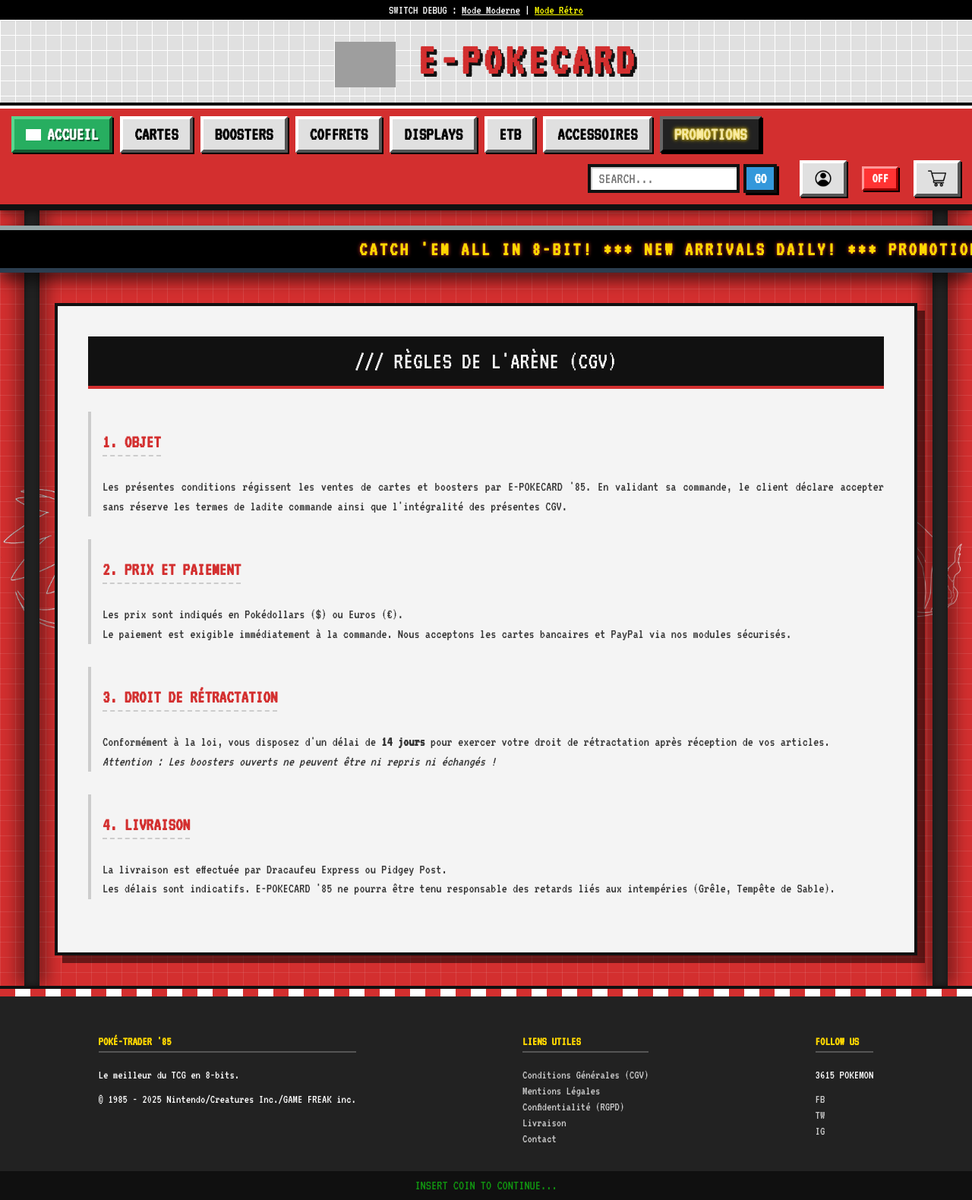
After one commit to oriane-dlgo/e-pokecard, a CodeIgniter 4 app: the page made by app/Views/legal/conditions.php in a window 1280 px wide. The commit adds this page. Shown: the whole page at 76% size. Run offline with PHP 8.4 and a stand-in for CodeIgniter, Linux system fonts and the light colour scheme; the template is opened without the code that fills it, so the values that code supplies are empty; some libraries are stand-ins or nearby versions; grey boxes are pictures that could not be loaded.

Commit message:
Ajout des vues légal (CVG, ML, RGPD) du Site et leur CSS. A compléter !

```diff
--- a/app/Views/layouts/base_retro.php
+++ b/app/Views/layouts/base_retro.php
@@ -119,7 +119,9 @@
             </div>
             <div class="footer-col">
                 <h4>LIENS UTILES</h4>
-                <a href="#">Conditions Générales</a>
+                <a href="<?= base_url('cgv') ?>">Conditions Générales (CGV)</a>
+                <a href="<?= base_url('mentions-legales') ?>">Mentions Légales</a>
+                <a href="<?= base_url('confidentialite') ?>">Confidentialité (RGPD)</a>
                 <a href="#">Livraison</a>
                 <a href="#">Contact</a>
             </div>
--- /dev/null
+++ b/app/Views/legal/conditions.php
@@ -0,0 +1,39 @@
+<?= $this->extend('layouts/base_retro') ?>
+
+<?= $this->section('contenu') ?>
+<div class="legal-container" style="background: #f4f4f4; padding: 40px; border: 4px solid #111; box-shadow: 10px 10px 0px rgba(0,0,0,0.5);">
+<div class="legal-title">/// RÈGLES DE L'ARÈNE (CGV)</div>
+
+    <div class="legal-section">
+        <h3>1. Objet</h3>
+        <p class="legal-text">
+            Les présentes conditions régissent les ventes de cartes et boosters par E-POKECARD '85.
+            En validant sa commande, le client déclare accepter sans réserve les termes de ladite commande ainsi que l'intégralité des présentes CGV.
+        </p>
+    </div>
+
+    <div class="legal-section">
+        <h3>2. Prix et Paiement</h3>
+        <p class="legal-text">
+            Les prix sont indiqués en Pokédollars ($) ou Euros (€).<br>
+            Le paiement est exigible immédiatement à la commande. Nous acceptons les cartes bancaires et PayPal via nos modules sécurisés.
+        </p>
+    </div>
+
+    <div class="legal-section">
+        <h3>3. Droit de Rétractation</h3>
+        <p class="legal-text">
+            Conformément à la loi, vous disposez d'un délai de <strong>14 jours</strong> pour exercer votre droit de rétractation après réception de vos articles.<br>
+            <em>Attention : Les boosters ouverts ne peuvent être ni repris ni échangés !</em>
+        </p>
+    </div>
+
+    <div class="legal-section">
+        <h3>4. Livraison</h3>
+        <p class="legal-text">
+            La livraison est effectuée par Dracaufeu Express ou Pidgey Post.<br>
+            Les délais sont indicatifs. E-POKECARD '85 ne pourra être tenu responsable des retards liés aux intempéries (Grêle, Tempête de Sable).
+        </p>
+    </div>
+</div>
+<?= $this->endSection() ?>
--- a/public/css/retro/retro_components.css
+++ b/public/css/retro/retro_components.css
@@ -787,6 +787,44 @@
 .pay-row { display: flex; gap: 15px; }
 
 
+/* --- PAGES LÉGALES --- */
+.legal-container {
+    font-family: 'VT323', monospace;
+    color: #333;
+    line-height: 1.4;
+}
+
+.legal-title {
+    background: #111;
+    color: white;
+    padding: 10px;
+    font-size: 32px;
+    text-transform: uppercase;
+    text-align: center;
+    border-bottom: 4px solid var(--pok-red);
+    margin-bottom: 30px;
+}
+
+.legal-section {
+    margin-bottom: 30px;
+    border-left: 4px solid #ccc;
+    padding-left: 15px;
+}
+
+.legal-section h3 {
+    color: var(--pok-red);
+    font-size: 24px;
+    text-transform: uppercase;
+    border-bottom: 2px dashed #ccc;
+    display: inline-block;
+    margin-bottom: 10px;
+}
+
+.legal-text {
+    font-size: 18px;
+    text-align: justify;
+}
+
 
 /* --- ANIMATIONS --- */
 .blink { animation: blinker 0.5s infinite alternate; }
```
Also changed, not shown: app/Config/Routes.php (+8 -2 lines), app/Controllers/Legal.php (added, +21 -0 lines), app/Views/legal/mentions.php (added, +36 -0 lines), app/Views/legal/privacy.php (added, +33 -0 lines).
